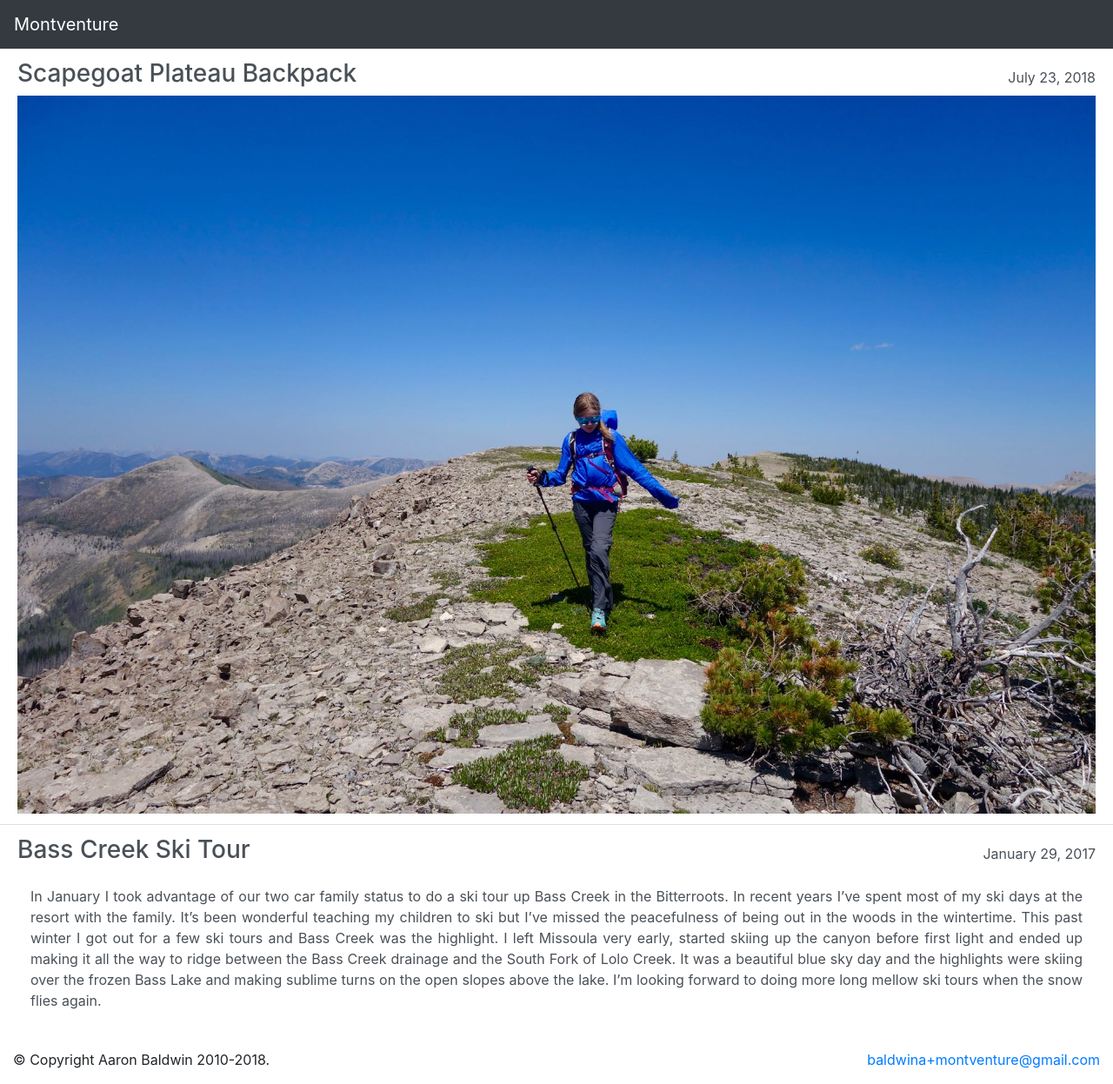
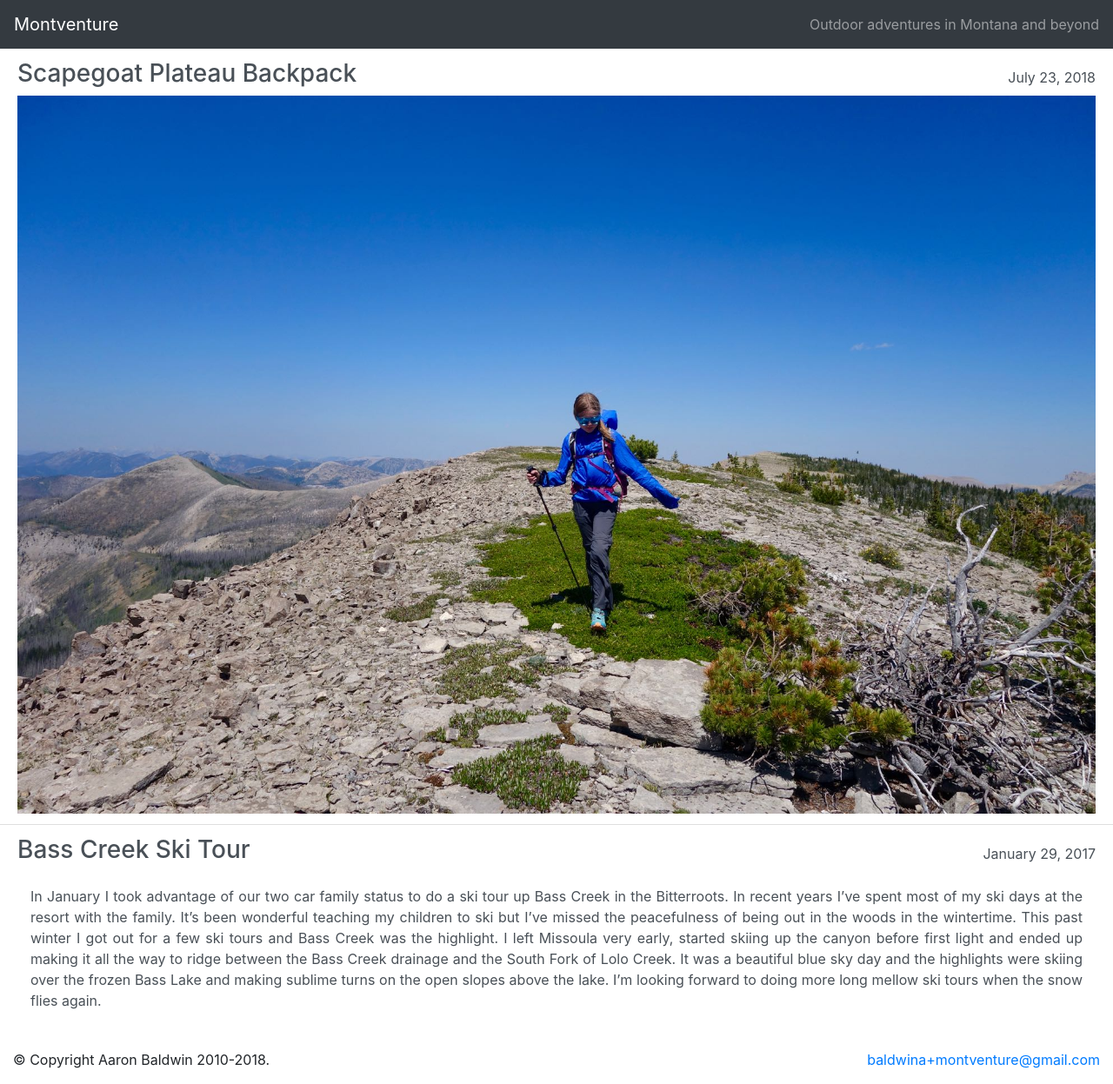
Before and after one commit to aaron/montventure, a Jekyll site: the page built from index.md, in a window 1280 px wide and 1247 px high. Shown: the whole window at 87% size. Built offline with Jekyll 4.4.1, drawn with Linux system fonts in a browser that asks for light colours.

Commit message:
update description and add to header

```diff
--- a/_config.yml
+++ b/_config.yml
@@ -16,9 +16,7 @@
 title: Montventure
 email: baldwina+montventure@gmail.com
 description: >- # this means to ignore newlines until "baseurl:"
-  Write an awesome description for your new site here. You can edit this
-  line in _config.yml. It will appear in your document head meta (for
-  Google search results) and in your feed.xml site description.
+  Outdoor adventures in Montana and beyond
 baseurl: "/montventure" # the subpath of your site, e.g. /blog
 url: "https://aaron.github.io/" # the base hostname & protocol for your site, e.g. http://example.com
 # twitter_username: jekyllrb
--- a/_includes/header.html
+++ b/_includes/header.html
@@ -3,6 +3,6 @@
     Montventure
   </a>
   <span class="navbar-text">
-    {{ page.title | escape }}
+    {{ page.title | default: site.description | escape }}
   </span>
 </nav>
```
